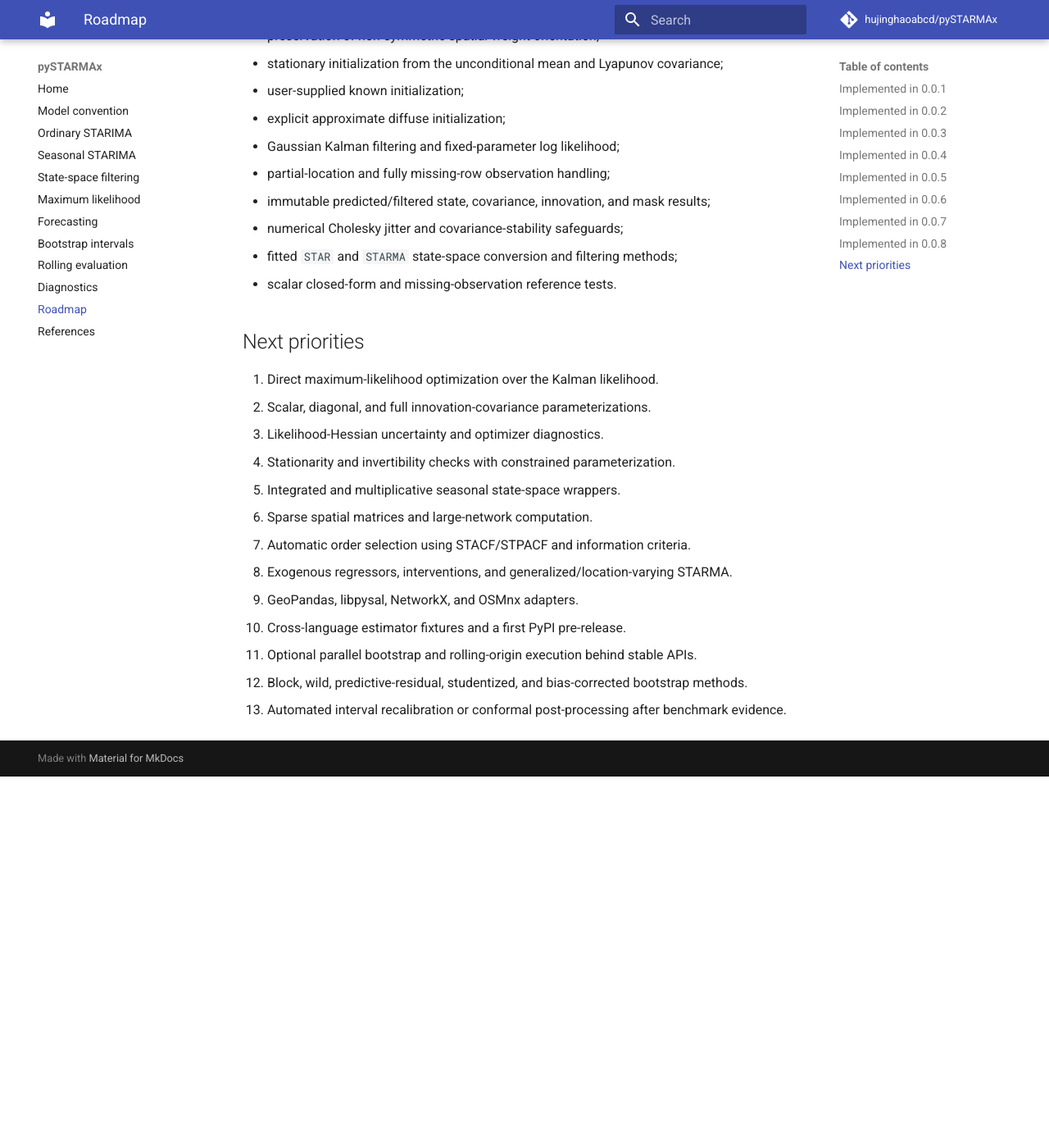
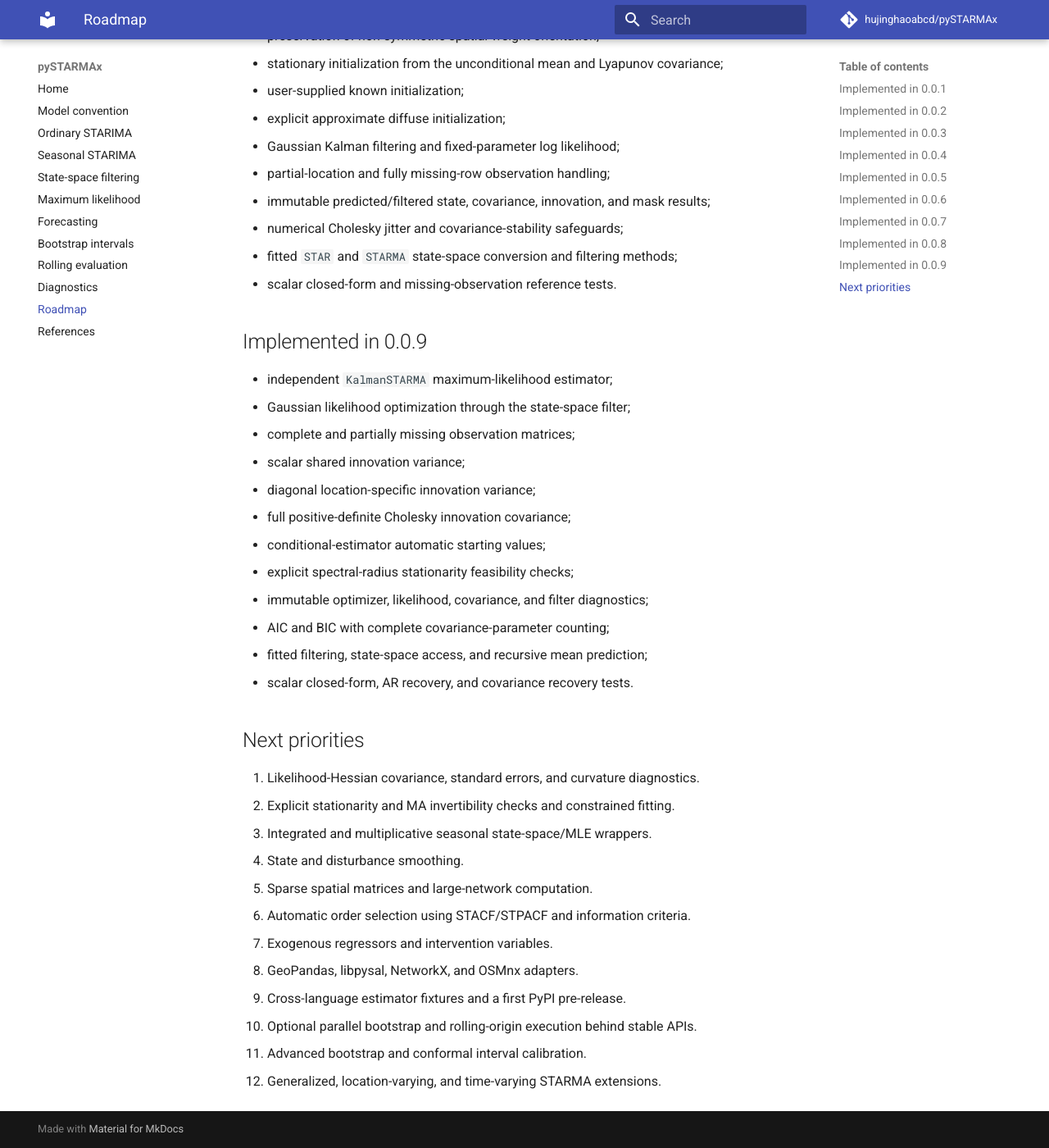
Before and after one commit to hujinghaoabcd/pySTARMAx, an MkDocs documentation site: the page built from docs/roadmap.md, in a window 1280 px wide and 1400 px high, scrolled down 2628 px. Shown: the whole window at 82% size. Built offline with MkDocs 1.6.1 and Material for MkDocs 9.7.7, drawn with Linux system fonts in a browser that asks for light colours; comment, search, counter and statistics services are not loaded; before the commit the page ends 3575 px from its top, so only the background shows below that.

Commit message:
Record the 0.0.9 Kalman MLE stage

```diff
--- a/docs/roadmap.md
+++ b/docs/roadmap.md
@@ -89,18 +89,32 @@
 - fitted `STAR` and `STARMA` state-space conversion and filtering methods;
 - scalar closed-form and missing-observation reference tests.
 
+## Implemented in 0.0.9
+
+- independent `KalmanSTARMA` maximum-likelihood estimator;
+- Gaussian likelihood optimization through the state-space filter;
+- complete and partially missing observation matrices;
+- scalar shared innovation variance;
+- diagonal location-specific innovation variance;
+- full positive-definite Cholesky innovation covariance;
+- conditional-estimator automatic starting values;
+- explicit spectral-radius stationarity feasibility checks;
+- immutable optimizer, likelihood, covariance, and filter diagnostics;
+- AIC and BIC with complete covariance-parameter counting;
+- fitted filtering, state-space access, and recursive mean prediction;
+- scalar closed-form, AR recovery, and covariance recovery tests.
+
 ## Next priorities
 
-1. Direct maximum-likelihood optimization over the Kalman likelihood.
-2. Scalar, diagonal, and full innovation-covariance parameterizations.
-3. Likelihood-Hessian uncertainty and optimizer diagnostics.
-4. Stationarity and invertibility checks with constrained parameterization.
-5. Integrated and multiplicative seasonal state-space wrappers.
-6. Sparse spatial matrices and large-network computation.
-7. Automatic order selection using STACF/STPACF and information criteria.
-8. Exogenous regressors, interventions, and generalized/location-varying STARMA.
-9. GeoPandas, libpysal, NetworkX, and OSMnx adapters.
-10. Cross-language estimator fixtures and a first PyPI pre-release.
-11. Optional parallel bootstrap and rolling-origin execution behind stable APIs.
-12. Block, wild, predictive-residual, studentized, and bias-corrected bootstrap methods.
-13. Automated interval recalibration or conformal post-processing after benchmark evidence.
+1. Likelihood-Hessian covariance, standard errors, and curvature diagnostics.
+2. Explicit stationarity and MA invertibility checks and constrained fitting.
+3. Integrated and multiplicative seasonal state-space/MLE wrappers.
+4. State and disturbance smoothing.
+5. Sparse spatial matrices and large-network computation.
+6. Automatic order selection using STACF/STPACF and information criteria.
+7. Exogenous regressors and intervention variables.
+8. GeoPandas, libpysal, NetworkX, and OSMnx adapters.
+9. Cross-language estimator fixtures and a first PyPI pre-release.
+10. Optional parallel bootstrap and rolling-origin execution behind stable APIs.
+11. Advanced bootstrap and conformal interval calibration.
+12. Generalized, location-varying, and time-varying STARMA extensions.
```
